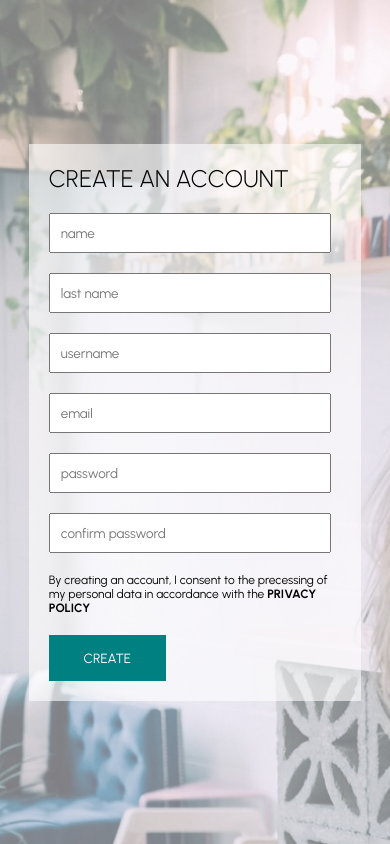
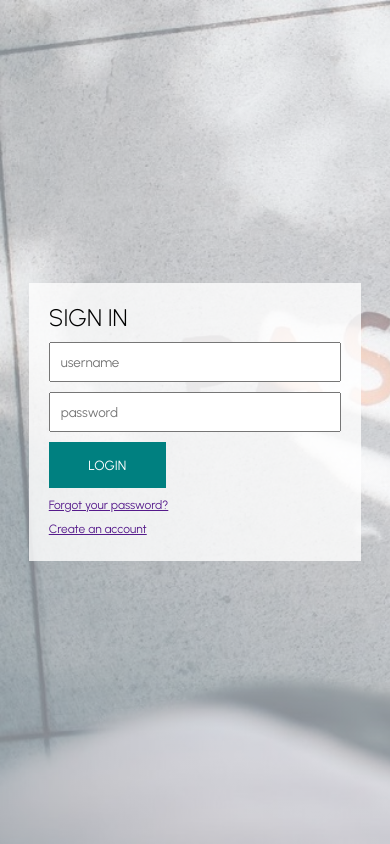
Before and after one commit to AliPooladmast/e-commerce, a React (Create React App) app: page / in a window 390 px wide. Built offline with nearby package versions, Linux system fonts and the light colour scheme.

Commit message:
login: make the width of the login form wrapper adaptive for mobile screens

```diff
--- a/src/App.jsx
+++ b/src/App.jsx
@@ -6,7 +6,7 @@ import ProductList from "./pages/ProductList/ProductList";
 import Register from "./pages/Register/Register";
 
 const App = () => {
-  return <Register />;
+  return <Login />;
 };
 
 export default App;
--- a/src/pages/Login/login.module.scss
+++ b/src/pages/Login/login.module.scss
@@ -13,9 +13,13 @@
 }
 
 .Wrapper {
-  width: 25%;
+  width: 40%;
   background-color: rgba(255, 255, 255, 0.8);
   padding: 20px;
+
+  @media only screen and (max-width: 600px) {
+    width: 75%;
+  }
 
   h1 {
     font-size: 24px;
```
